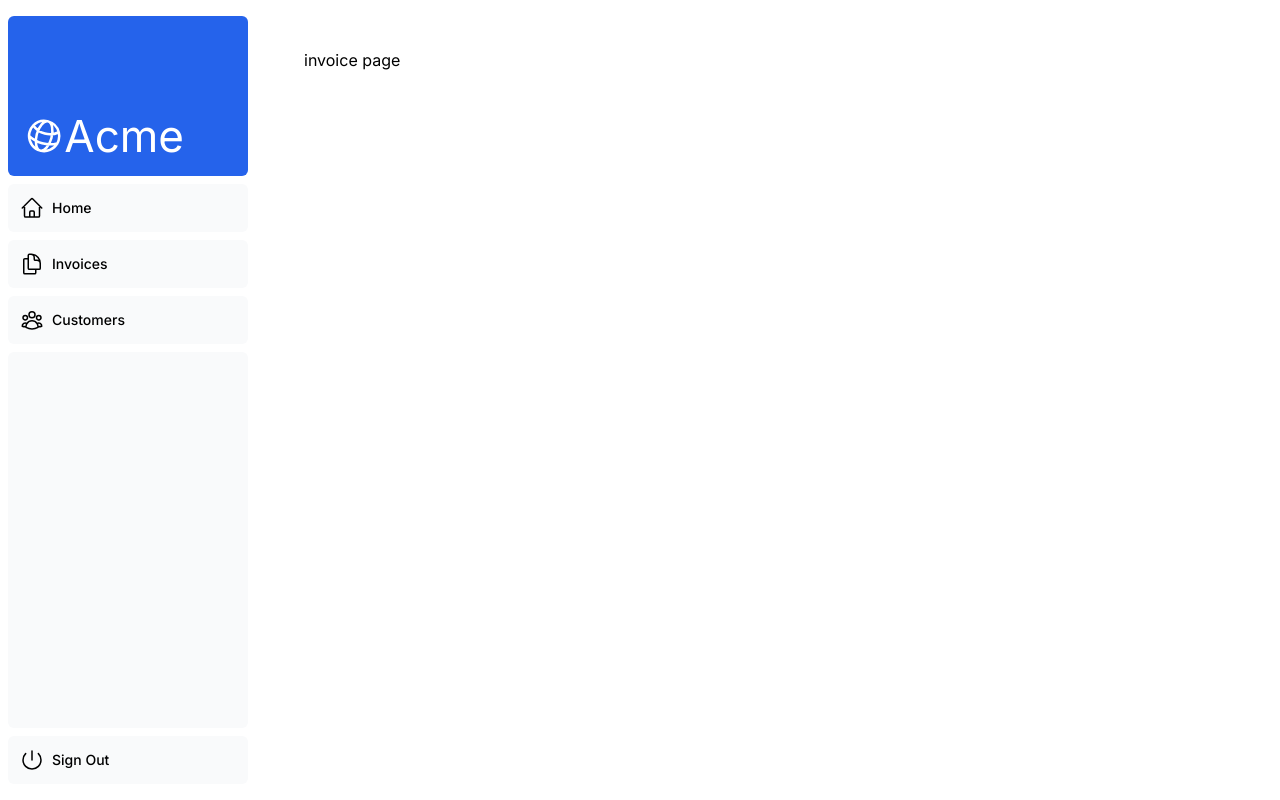
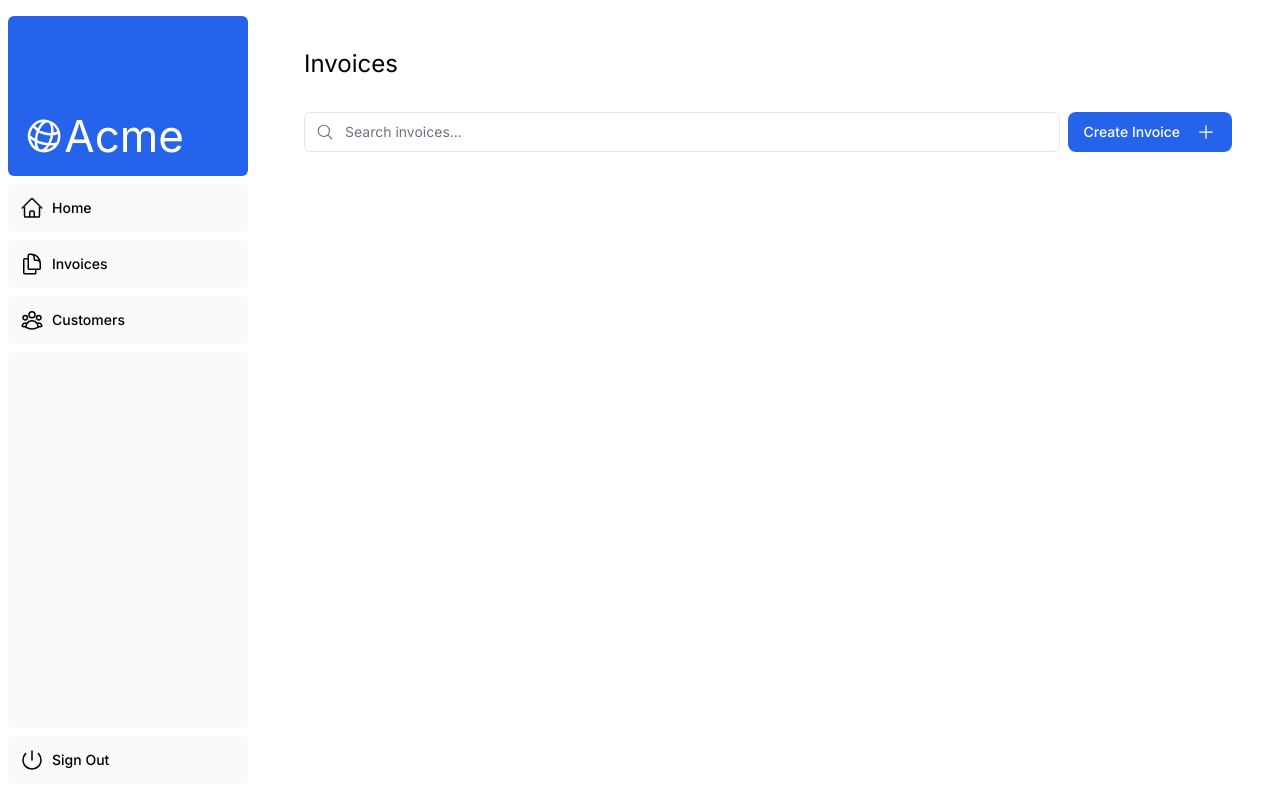
Before and after one commit to wstalmans1/dashboardapp-nextjs-fleek, a Next.js app: page /dashboard/invoices in a window 1280 px wide. Built offline with nearby package versions, Linux system fonts and the light colour scheme.

Commit message:
invoices page

```diff
--- a/app/dashboard/invoices/page.tsx
+++ b/app/dashboard/invoices/page.tsx
@@ -1,3 +1,32 @@
-export default function page(){
-    return <p>invoice page</p>
+import Pagination from '@/app/ui/invoices/pagination';
+import Search from '@/app/ui/search';
+//import Table from '@/app/ui/invoices/table';
+import { CreateInvoice } from '@/app/ui/invoices/buttons';
+import { Inter } from 'next/font/google';
+import { InvoicesTableSkeleton } from '@/app/ui/skeletons';
+import { Suspense } from 'react';
+
+
+
+const inter = Inter({ subsets: ['latin'] });
+
+
+export default async function Page() {
+  return (
+    <div className="w-full">
+      <div className="flex w-full items-center justify-between">
+        <h1 className={`${inter.className} text-2xl`}>Invoices</h1>
+      </div>
+      <div className="mt-4 flex items-center justify-between gap-2 md:mt-8">
+        <Search placeholder="Search invoices..." />
+        <CreateInvoice />
+      </div>
+      {/*  <Suspense key={query + currentPage} fallback={<InvoicesTableSkeleton />}>
+        <Table query={query} currentPage={currentPage} />
+      </Suspense> */}
+      <div className="mt-5 flex w-full justify-center">
+        {/* <Pagination totalPages={totalPages} /> */}
+      </div>
+    </div>
+  );
 }
--- a/app/page.tsx
+++ b/app/page.tsx
@@ -7,7 +7,7 @@ export default function Page() {
     <main className="flex min-h-screen flex-col p-6">
 
       <div className="flex h-20 shrink-0 items-end rounded-lg bg-blue-500 p-4 md:h-52">
-        <Image src="/favicon.png" alt="Example Image" className="rounded-lg" />
+        <Image src="/favicon.png" alt="Example Image" className="rounded-lg" width={32} height={32} />
           {/* <AcmeLogo /> */}
       </div>
 
--- /dev/null
+++ b/app/ui/invoices/buttons.tsx
@@ -0,0 +1,36 @@
+import { PencilIcon, PlusIcon, TrashIcon } from '@heroicons/react/24/outline';
+import Link from 'next/link';
+
+export function CreateInvoice() {
+  return (
+    <Link
+      href="/dashboard/invoices/create"
+      className="flex h-10 items-center rounded-lg bg-blue-600 px-4 text-sm font-medium text-white transition-colors hover:bg-blue-500 focus-visible:outline focus-visible:outline-2 focus-visible:outline-offset-2 focus-visible:outline-blue-600"
+    >
+      <span className="hidden md:block">Create Invoice</span>{' '}
+      <PlusIcon className="h-5 md:ml-4" />
+    </Link>
+  );
+}
+
+export function UpdateInvoice({ id }: { id: string }) {
+  return (
+    <Link
+      href="/dashboard/invoices"
+      className="rounded-md border p-2 hover:bg-gray-100"
+    >
+      <PencilIcon className="w-5" />
+    </Link>
+  );
+}
+
+export function DeleteInvoice({ id }: { id: string }) {
+  return (
+    <>
+      <button className="rounded-md border p-2 hover:bg-gray-100">
+        <span className="sr-only">Delete</span>
+        <TrashIcon className="w-5" />
+      </button>
+    </>
+  );
+}
--- /dev/null
+++ b/app/ui/invoices/pagination.tsx
@@ -0,0 +1,119 @@
+'use client';
+
+import { ArrowLeftIcon, ArrowRightIcon } from '@heroicons/react/24/outline';
+import clsx from 'clsx';
+import Link from 'next/link';
+import { generatePagination } from '@/app/lib/utils';
+
+export default function Pagination({ totalPages }: { totalPages: number }) {
+  // NOTE: comment in this code when you get to this point in the course
+
+  // const allPages = generatePagination(currentPage, totalPages);
+
+  return (
+    <>
+      {/* NOTE: comment in this code when you get to this point in the course */}
+
+      {/* <div className="inline-flex">
+        <PaginationArrow
+          direction="left"
+          href={createPageURL(currentPage - 1)}
+          isDisabled={currentPage <= 1}
+        />
+
+        <div className="flex -space-x-px">
+          {allPages.map((page, index) => {
+            let position: 'first' | 'last' | 'single' | 'middle' | undefined;
+
+            if (index === 0) position = 'first';
+            if (index === allPages.length - 1) position = 'last';
+            if (allPages.length === 1) position = 'single';
+            if (page === '...') position = 'middle';
+
+            return (
+              <PaginationNumber
+                key={page}
+                href={createPageURL(page)}
+                page={page}
+                position={position}
+                isActive={currentPage === page}
+              />
+            );
+          })}
+        </div>
+
+        <PaginationArrow
+          direction="right"
+          href={createPageURL(currentPage + 1)}
+          isDisabled={currentPage >= totalPages}
+        />
+      </div> */}
+    </>
+  );
+}
+
+function PaginationNumber({
+  page,
+  href,
+  isActive,
+  position,
+}: {
+  page: number | string;
+  href: string;
+  position?: 'first' | 'last' | 'middle' | 'single';
+  isActive: boolean;
+}) {
+  const className = clsx(
+    'flex h-10 w-10 items-center justify-center text-sm border',
+    {
+      'rounded-l-md': position === 'first' || position === 'single',
+      'rounded-r-md': position === 'last' || position === 'single',
+      'z-10 bg-blue-600 border-blue-600 text-white': isActive,
+      'hover:bg-gray-100': !isActive && position !== 'middle',
+      'text-gray-300': position === 'middle',
+    },
+  );
+
+  return isActive || position === 'middle' ? (
+    <div className={className}>{page}</div>
+  ) : (
+    <Link href={href} className={className}>
+      {page}
+    </Link>
+  );
+}
+
+function PaginationArrow({
+  href,
+  direction,
+  isDisabled,
+}: {
+  href: string;
+  direction: 'left' | 'right';
+  isDisabled?: boolean;
+}) {
+  const className = clsx(
+    'flex h-10 w-10 items-center justify-center rounded-md border',
+    {
+      'pointer-events-none text-gray-300': isDisabled,
+      'hover:bg-gray-100': !isDisabled,
+      'mr-2 md:mr-4': direction === 'left',
+      'ml-2 md:ml-4': direction === 'right',
+    },
+  );
+
+  const icon =
+    direction === 'left' ? (
+      <ArrowLeftIcon className="w-4" />
+    ) : (
+      <ArrowRightIcon className="w-4" />
+    );
+
+  return isDisabled ? (
+    <div className={className}>{icon}</div>
+  ) : (
+    <Link className={className} href={href}>
+      {icon}
+    </Link>
+  );
+}
--- /dev/null
+++ b/app/ui/search.tsx
@@ -0,0 +1,18 @@
+'use client';
+
+import { MagnifyingGlassIcon } from '@heroicons/react/24/outline';
+
+export default function Search({ placeholder }: { placeholder: string }) {
+  return (
+    <div className="relative flex flex-1 flex-shrink-0">
+      <label htmlFor="search" className="sr-only">
+        Search
+      </label>
+      <input
+        className="peer block w-full rounded-md border border-gray-200 py-[9px] pl-10 text-sm outline-2 placeholder:text-gray-500"
+        placeholder={placeholder}
+      />
+      <MagnifyingGlassIcon className="absolute left-3 top-1/2 h-[18px] w-[18px] -translate-y-1/2 text-gray-500 peer-focus:text-gray-900" />
+    </div>
+  );
+}
```
